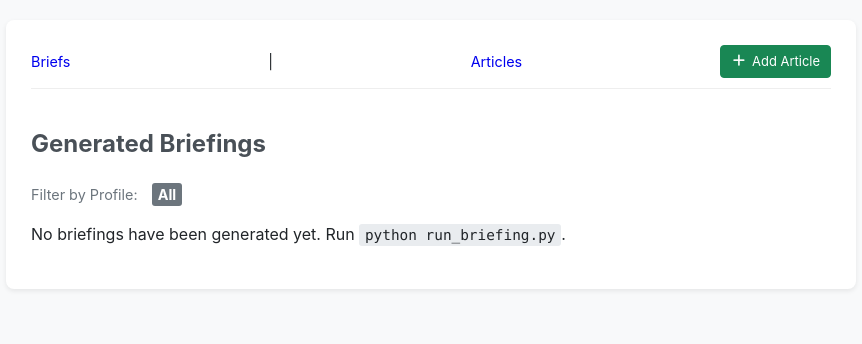
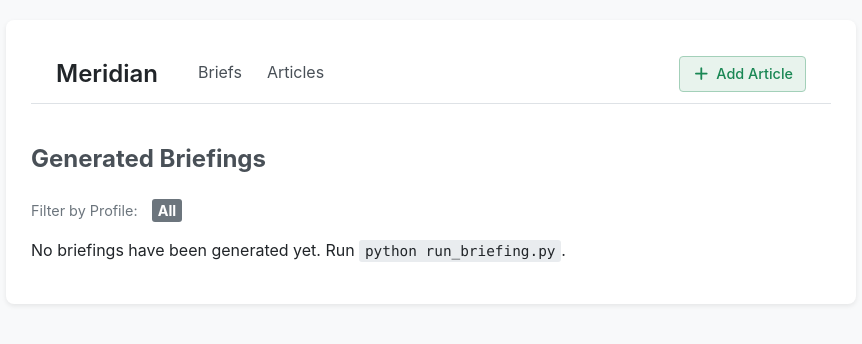
Before and after one commit to lfzawacki/meridiano, a Flask app: page / in a window 1280 px wide. Shown: the top 344 px of the page, without its empty margins (209-1071 px from the left). Run offline with Flask 3, Linux system fonts and the light colour scheme; data that the repository does not hold is empty.

Commit message:
Pretty header

```diff
--- a/static/css/style.css
+++ b/static/css/style.css
@@ -18,23 +18,58 @@
     box-shadow: 0 2px 5px rgba(0,0,0,0.08);
 }
 
-/* --- Navigation Styling --- */
-.navigation {
-    margin-bottom: 20px;
-    padding-bottom: 10px;
-    border-bottom: 1px solid #eee;
-    text-align: right; /* Align nav links to the right */
-    font-size: 0.9em;
+/* --- Header Styling --- */
+.main-header {
+    background-color: #ffffff;
+    border-bottom: 1px solid #dee2e6;
+    padding: 10px 0;
+    margin-bottom: 25px; /* Space below header */
 }
 
-.navigation a {
+.header-content {
+    max-width: 800px;
+    margin: 0 auto;
+    padding: 0 25px;
+    display: flex;
+    justify-content: space-between;
+    align-items: center;
+}
+
+.logo {
+    font-size: 1.5em;
+    font-weight: 600;
+    color: #212529;
     text-decoration: none;
 }
+.logo:hover {
+    color: #0056b3;
+}
 
-.navigation a:hover {
-    text-decoration: underline;
+.main-nav {
+    display: flex;
+    gap: 25px;
+    flex-grow: 1; /* Pushes actions to the right */
+    margin-left: 40px;
 }
-/* --- End Navigation Styling --- */
+
+.main-nav a {
+    text-decoration: none;
+    color: #495057;
+    font-size: 1.0em;
+    padding: 5px 0;
+    border-bottom: 2px solid transparent;
+    transition: color 0.2s ease, border-color 0.2s ease;
+}
+
+.main-nav a:hover {
+    color: #0056b3;
+    border-bottom-color: #007bff;
+}
+
+.header-actions {
+    /* Container for buttons or user info */
+}
+/* --- End Header Styling --- */
 
 
 h1 {
@@ -789,44 +824,24 @@
     border-color: #0a58ca;
 }
 
-/* --- Navigation Button Styling --- */
-.navigation {
-    /* ... existing styles ... */
-    display: flex; /* Use flex for better alignment of nav items */
-    justify-content: space-between; /* Space out main nav and add button */
+/* --- Header Action Button Styling --- */
+.btn-add-article {
+    color: #198754; /* Green text */
+    background-color: #e8f3ed; /* Light green background */
+    border: 1px solid #a3d0b9;
+    font-weight: 500;
+    display: inline-flex;
     align-items: center;
-}
-.nav-button { /* General style for nav links acting as buttons */
-    padding: 5px 10px;
-    text-decoration: none;
-    border-radius: 4px;
-    font-size: 0.9em;
-    display: inline-flex; /* Align icon and text */
-    align-items: center;
-    gap: 5px; /* Space between icon and text */
-}
-.nav-separator {
-    color: #ccc;
-    margin: 0 8px;
+    gap: 6px; /* Space between icon and text */
+    margin: 0; /* Override any margin from .btn */
 }
 
-.add-article-btn {
-    color: #fff;
-    background-color: #198754; /* Green for add */
-    border: 1px solid #198754;
+.btn-add-article:visited {
+    color: #198754;
 }
 
-.add-article-btn:visited {
-  color: #fff;
+.btn-add-article:hover {
+    color: #fff;
+    background-color: #198754; /* Solid green on hover */
+    border-color: #198754;
 }
-
-.add-article-btn:hover {
-    background-color: #157347;
-    border-color: #146c43;
-}
-
-.nav-icon {
-    width: 1em; /* Relative to font size */
-    height: 1em;
-    vertical-align: middle; /* Better alignment */
-}
--- a/templates/header.html
+++ b/templates/header.html
@@ -1,9 +1,15 @@
-<div class="header">
-    {% set profile_params = {'feed_profile': current_feed_profile} if current_feed_profile is defined and current_feed_profile else {} %}
-    <div class="navigation">
-      <a href="{{ url_for('index', **profile_params) }}">Briefs</a> | <a href="{{ url_for('list_articles', **profile_params) }}">Articles</a>
-      <a href="{{ url_for('add_manual_article') }}" class="nav-button add-article-btn" title="Add New Article">
-        <i class="fas fa-plus"></i> Add Article
-      </a>
+{% set profile_params = {'feed_profile': current_feed_profile} if current_feed_profile is defined and current_feed_profile else {} %}
+<header class="main-header">
+    <div class="header-content">
+        <a href="{{ url_for('index', **profile_params) }}" class="logo">Meridian</a>
+        <nav class="main-nav">
+            <a href="{{ url_for('index', **profile_params) }}">Briefs</a>
+            <a href="{{ url_for('list_articles', **profile_params) }}">Articles</a>
+        </nav>
+        <div class="header-actions">
+            <a href="{{ url_for('add_manual_article') }}" class="btn btn-add-article" title="Add New Article">
+                <i class="fas fa-plus"></i> Add Article
+            </a>
+        </div>
     </div>
-</div>
+</header>
```
